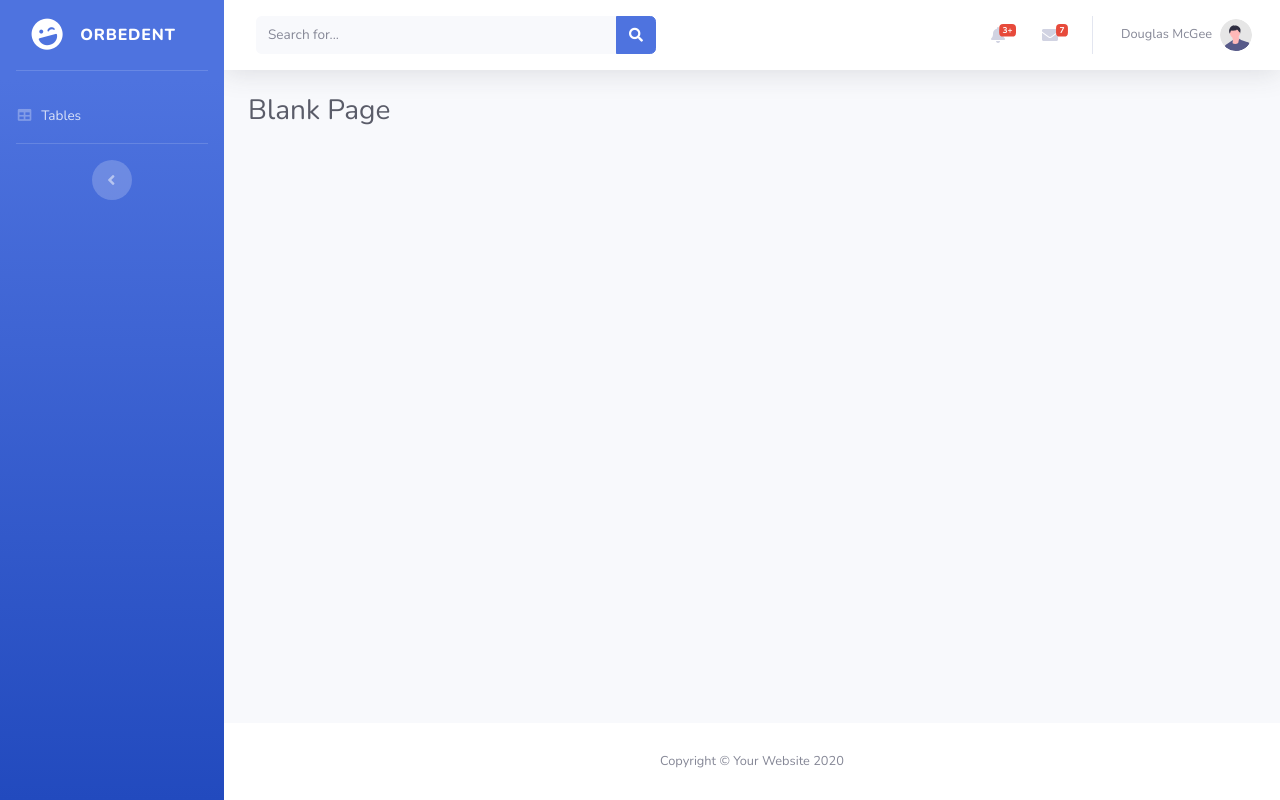
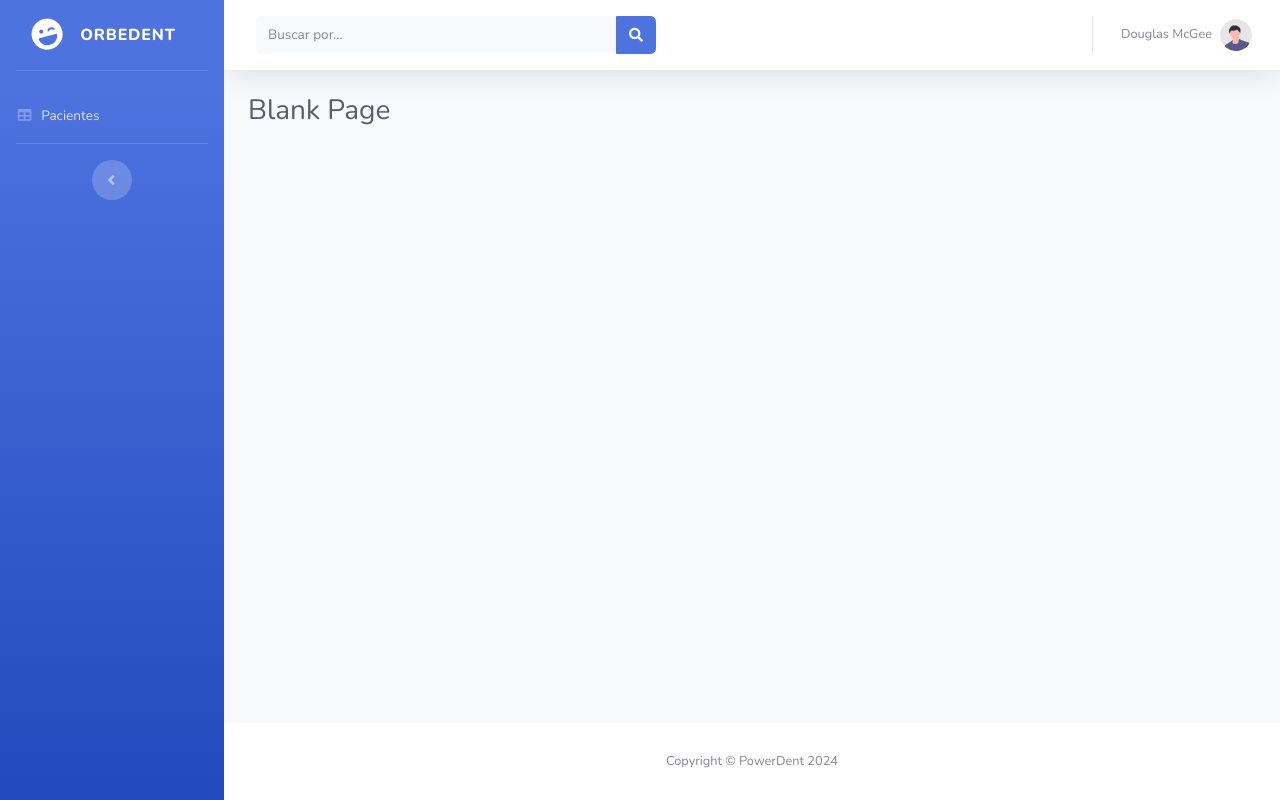
Before and after one commit to Xaler01/PowerDent, a Django app: page / in a window 1280 px wide. Run offline with Django 4.2, Linux system fonts and the light colour scheme; the visitor is signed in with stand-in values (Sample User, id 1); some libraries are stand-ins or nearby versions.

Commit message:
SO PowerDent V 0.0.0

```diff
--- a/bases/templates/bases/login.html
+++ b/bases/templates/bases/login.html
@@ -20,7 +20,7 @@
                             <div class="col-lg-6">
                                 <div class="p-5">
                                     <div class="text-center">
-                                        <h1 class="h4 text-gray-900 mb-4">Bienvenido de nuevo</h1>
+                                        <h1 class="h4 text-gray-900 mb-4">Bienvenido a PowerDent</h1>
                                         <small class="text-danger">
                                             {% if form.errors %}
                                                 {% for field in form %}
--- a/templates/base/base.html
+++ b/templates/base/base.html
@@ -33,7 +33,7 @@
         <ul class="navbar-nav bg-gradient-primary sidebar sidebar-dark accordion" id="accordionSidebar">
 
             <!-- Sidebar - Brand -->
-            <a class="sidebar-brand d-flex align-items-center justify-content-center" href="index.html">
+            <a class="sidebar-brand d-flex align-items-center justify-content-center" href="#">
                 <div class="sidebar-brand-icon rotate-n-15">
                     <i class="fas fa-laugh-wink"></i>
                 </div>
@@ -132,9 +132,9 @@
 
             <!-- Nav Item - Tables -->
             <li class="nav-item">
-                <a class="nav-link" href="tables.html">
+                <a class="nav-link" href="#">
                     <i class="fas fa-fw fa-table"></i>
-                    <span>Tables</span></a>
+                    <span>Pacientes</span></a>
             </li>
 
             <!-- Divider -->
@@ -168,7 +168,7 @@
                     <form
                         class="d-none d-sm-inline-block form-inline mr-auto ml-md-3 my-2 my-md-0 mw-100 navbar-search">
                         <div class="input-group">
-                            <input type="text" class="form-control bg-light border-0 small" placeholder="Search for..."
+                            <input type="text" class="form-control bg-light border-0 small" placeholder="Buscar por..."
                                 aria-label="Search" aria-describedby="basic-addon2">
                             <div class="input-group-append">
                                 <button class="btn btn-primary" type="button">
@@ -206,13 +206,13 @@
                         </li>
 
                         <!-- Nav Item - Alerts -->
-                        <li class="nav-item dropdown no-arrow mx-1">
+                        <!--<li class="nav-item dropdown no-arrow mx-1">
                             <a class="nav-link dropdown-toggle" href="#" id="alertsDropdown" role="button"
                                 data-toggle="dropdown" aria-haspopup="true" aria-expanded="false">
-                                <i class="fas fa-bell fa-fw"></i>
+                                <i class="fas fa-bell fa-fw"></i>-->
                                 <!-- Counter - Alerts -->
-                                <span class="badge badge-danger badge-counter">3+</span>
-                            </a>
+                               <!-- <span class="badge badge-danger badge-counter">3+</span>
+                            </a>-->
                             <!-- Dropdown - Alerts -->
                             <div class="dropdown-list dropdown-menu dropdown-menu-right shadow animated--grow-in"
                                 aria-labelledby="alertsDropdown">
@@ -257,13 +257,13 @@
                         </li>
 
                         <!-- Nav Item - Messages -->
-                        <li class="nav-item dropdown no-arrow mx-1">
+                        <!--<li class="nav-item dropdown no-arrow mx-1">
                             <a class="nav-link dropdown-toggle" href="#" id="messagesDropdown" role="button"
                                 data-toggle="dropdown" aria-haspopup="true" aria-expanded="false">
-                                <i class="fas fa-envelope fa-fw"></i>
+                                <i class="fas fa-envelope fa-fw"></i>-->
                                 <!-- Counter - Messages -->
-                                <span class="badge badge-danger badge-counter">7</span>
-                            </a>
+                                <!--<span class="badge badge-danger badge-counter">7</span>
+                            </a>-->
                             <!-- Dropdown - Messages -->
                             <div class="dropdown-list dropdown-menu dropdown-menu-right shadow animated--grow-in"
                                 aria-labelledby="messagesDropdown">
@@ -380,7 +380,7 @@
             <footer class="sticky-footer bg-white">
                 <div class="container my-auto">
                     <div class="copyright text-center my-auto">
-                        <span>Copyright &copy; Your Website 2020</span>
+                        <span>Copyright &copy; PowerDent 2024</span>
                     </div>
                 </div>
             </footer>
@@ -404,14 +404,14 @@
         <div class="modal-dialog" role="document">
             <div class="modal-content">
                 <div class="modal-header">
-                    <h5 class="modal-title" id="exampleModalLabel">Ready to Leave?</h5>
+                    <h5 class="modal-title" id="exampleModalLabel">Seguro desea salir?</h5>
                     <button class="close" type="button" data-dismiss="modal" aria-label="Close">
                         <span aria-hidden="true">×</span>
                     </button>
                 </div>
-                <div class="modal-body">Select "Logout" below if you are ready to end your current session.</div>
+                <div class="modal-body">Seleccione "Salir" a continuación si desea finalizar la sesión actual.</div>
                 <div class="modal-footer">
-                    <button class="btn btn-secondary" type="button" data-dismiss="modal">Cancel</button>
+                    <button class="btn btn-secondary" type="button" data-dismiss="modal">Cancelar</button>
                     <a class="btn btn-primary" href="{% url 'bases:logout' %}">Salir</a>
                 </div>
             </div>
```
